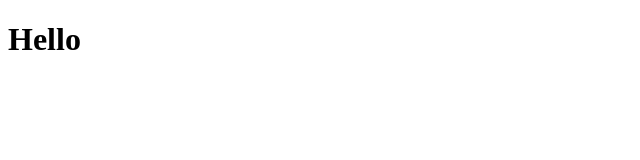
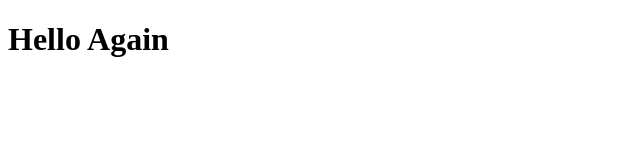
Before and after one commit to mfaustgen/mfaustgen.github.io, a plain HTML site: page index.html in a window 1280 px wide. Shown: the whole page, without its empty margins (0-640 px from the left). Drawn offline with Linux system fonts and the light colour scheme.

Commit message:
Added some text
Added some text chnages for testing how to do commits

```diff
--- a/index.html
+++ b/index.html
@@ -3,9 +3,9 @@
 <head>
     <meta charset="UTF-8">
     <meta name="viewport" content="width=device-width, initial-scale=1.0">
-    <title>Document</title>
+    <title>Hello</title>
 </head>
 <body>
-   <h1>Hello</h>
+   <h1>Hello Again</h>
 </body>
 </html>
```
